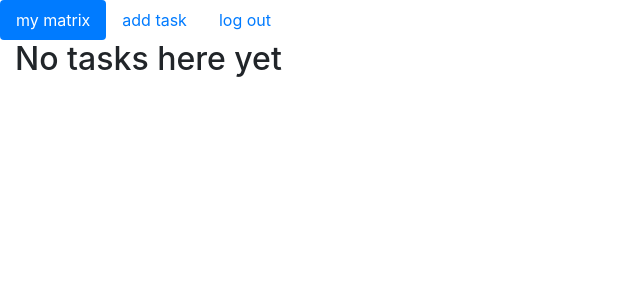
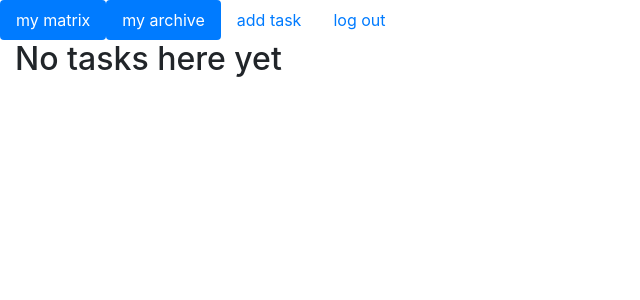
Before and after one commit to abdelwahabram/eisenHour, a Django app: page /archive in a window 1280 px wide. Shown: the top 300 px of the page, without its empty margins (0-640 px from the left). Run offline with Django 4.2, Linux system fonts and the light colour scheme; the visitor is signed in with stand-in values (Sample User, id 1); data that the repository does not hold is empty; some libraries are stand-ins or nearby versions.

Commit message:
added 'archive' btn

```diff
--- a/eisenHour/matrix/templates/matrix/layout.html
+++ b/eisenHour/matrix/templates/matrix/layout.html
@@ -15,6 +15,9 @@
             {% if user.is_authenticated %}
             <li class="nav-item">
                 <a class="nav-link active" aria-current="page" href="{% url 'matrix' %}">my matrix</a>
+            </li>
+            <li class="nav-item">
+                <a class="nav-link active" aria-current="page" href="{% url 'archive' %}">my archive</a>
             </li>
             <li class="nav-item">
                 <a class="nav-link" href="{% url 'add' %}">add task</a>
```
